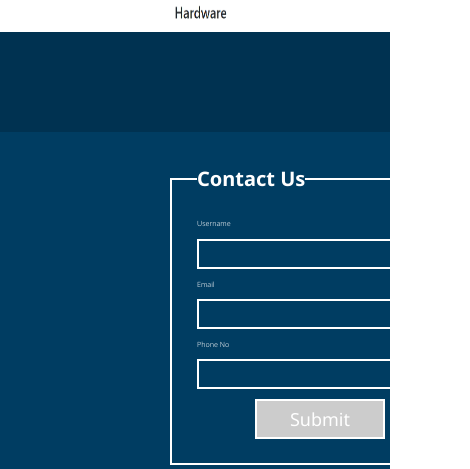
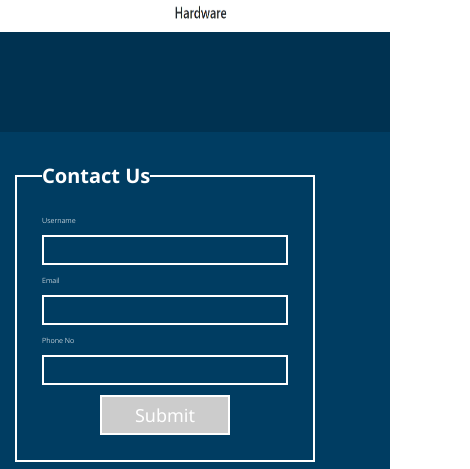
Before and after one commit to mayankgith/mayankbhattportfolio, a plain HTML site: page index.html in a window 390 px wide. Shown: the part 4100-4569 px from the top of the page, 470 px wide, since content can reach past the window. Drawn offline with nearby package versions, Linux system fonts and the light colour scheme.

Commit message:
Update style.css

```diff
--- a/style.css
+++ b/style.css
@@ -551,7 +551,6 @@ footer .social_links a:hover {
 
 @media (max-width: 500px) {
   html {
-    width:100%;
     font-size: 32%;
   }
   .sidebar{
@@ -561,21 +560,20 @@ footer .social_links a:hover {
   #hero .container {
     flex-direction: column;
   }
+  #contact{
+    height: 500px;;
+    flex-direction: column;
+  }
   #signup_section{
-
+    display: flex;
+    justify-content: center;
+    align-items: center;
   }
   #signup_fieldset{
     width: 300px;
     height: 300px;
     margin-top: auto;
     margin-bottom: auto;
-  }
-  #contact{
-    height: 500px;
-    display: flex;
-    justify-content: center;
-    align-items: center;
-    flex-wrap: wrap;
   }
   .hero-content{
     text-align: center;
@@ -590,7 +588,7 @@ footer .social_links a:hover {
     padding: 1rem;
   }
   .card {
-    width: 400px;
+    width:  400px;
     height: 300px;
     display: flex;
     flex-direction: column;
```
